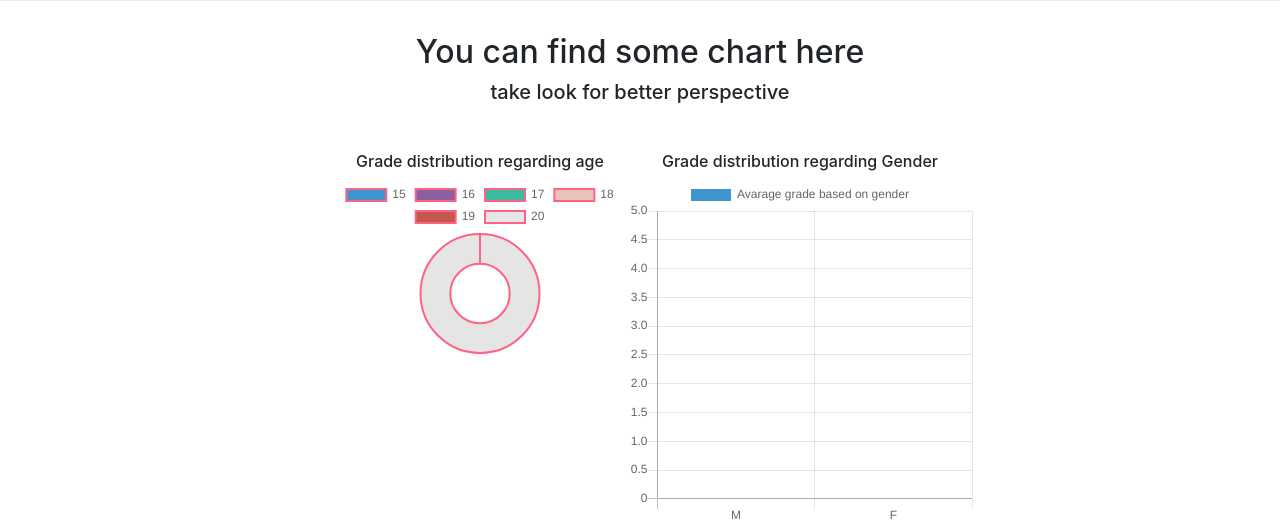
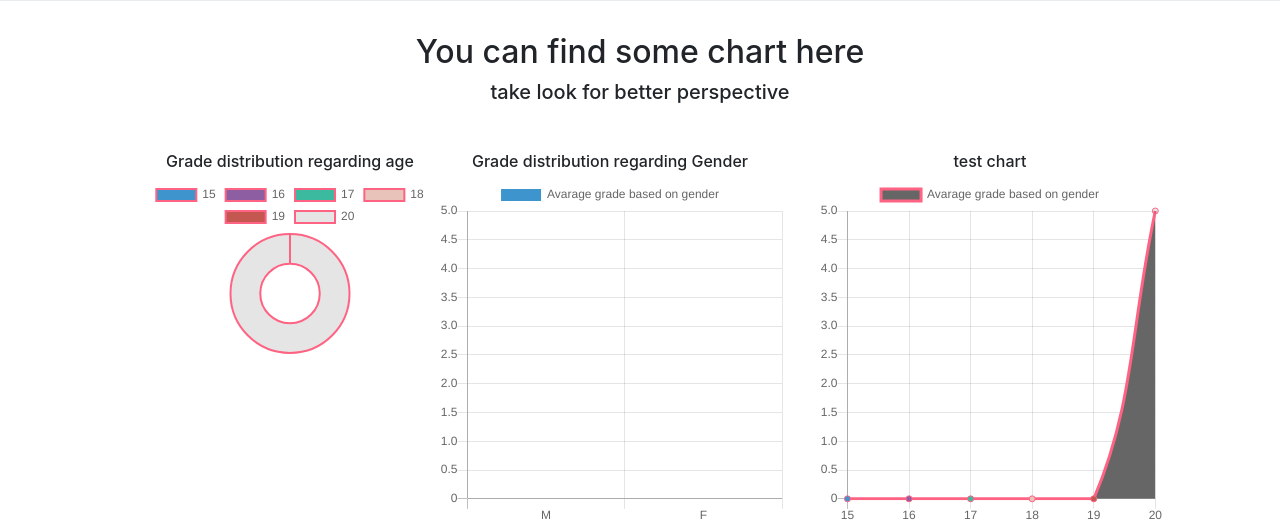
Before and after one commit to AASHISHAG/open_university_learning_analytics, a Flask app: template templates/prediction.html in a window 1280 px wide. Shown: the part 398-927 px from the top of the page. Run offline with Flask 2, Linux system fonts and the light colour scheme; the template is opened without the code that fills it, so the values that code supplies are empty; parts of the project's set-up code (start-up, migrations or seed data) failed here and were passed over; some libraries are stand-ins or nearby versions.

Commit message:
fix the viz

```diff
--- a/static/javascript/viz.js
+++ b/static/javascript/viz.js
@@ -45,3 +45,27 @@ var chart = new Chart(ctx, {
     options: {}
 });
 }
+
+
+function testPlot(data_one,data_two, data_three, data_four, data_five){
+
+var ctx = document.getElementById('testChart').getContext('2d');
+var chart = new Chart(ctx, {
+    // The type of chart we want to create
+    type: 'line',
+
+    // The data for our dataset
+    data: {
+        labels: ["15", "16","17","18","19","20"],
+        datasets: [{
+            label: "Avarage grade based on gender",
+            backgroundColor: ["#3e95cd", "#8e5ea2","#3cba9f","#e8c3b9","#c45850"],
+            borderColor: 'rgb(255, 99, 132)',
+            data: [data_one,data_two, data_three, data_four, data_five,5],
+        }]
+    },
+
+    // Configuration options go here
+    options: {}
+});
+}
--- a/templates/prediction.html
+++ b/templates/prediction.html
@@ -72,6 +72,18 @@
                     </div>
                 </div>
             </div>
+
+            <!-- +++++plot 3+++++-->
+            <div class="column" style="margin-right:60px">
+                <div class="row justify-content-md-center">
+                    <h6>test chart</h6>
+                </div>
+                <div class="row">
+                    <div style="width: 350px; height: 350px">
+                        <canvas id="testChart" width="400" height="400"></canvas>
+                    </div>
+                </div>
+            </div>
         </div>
         <!--+++++++++++End of plotting++++++++++-->
     </div>
@@ -81,6 +93,7 @@
     <script>
         genderPlot({{mean_female_grade|tojson}},{{mean_male_grade|tojson}})
         agePlot({{mean_twenty_year|tojson}},{{mean_nineteen_year|tojson}},{{mean_eighteen_year|tojson}},{{mean_seventeen_year|tojson}},{{mean_sixteen_year|tojson}},{{mean_fifteen_year|tojson}})
+        testPlot({{mean_twenty_year|tojson}},{{mean_nineteen_year|tojson}},{{mean_eighteen_year|tojson}},{{mean_seventeen_year|tojson}},{{mean_sixteen_year|tojson}},{{mean_fifteen_year|tojson}})
     </script>
 
     <!--############ ############-->
```
